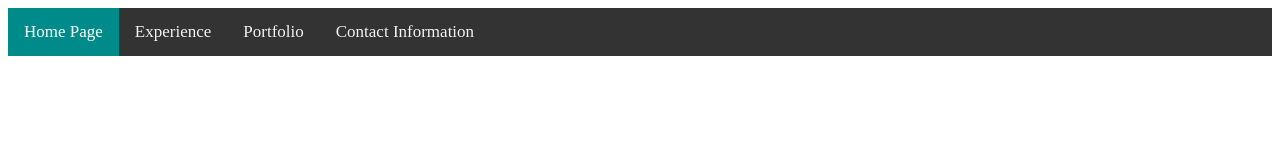
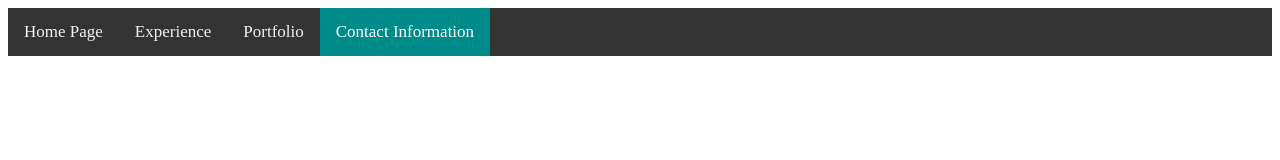
Before and after one commit to hkm11495/cs290proj, a plain HTML site: page contact.html in a window 1280 px wide. Drawn offline with Linux system fonts and the light colour scheme.

Commit message:
Add files via upload

```diff
--- a/contact.html
+++ b/contact.html
@@ -11,10 +11,10 @@
 
 	<body>
 	  <div class="menu">
-	    <a class="isActive" href="homepage.html"> Home Page </a>
+	    <a href="homepage.html"> Home Page </a>
 		<a href="experience.html"> Experience </a>
 		<a href="portfolio.html"> Portfolio </a>
-		<a href="contact.html"> Contact Information </a>
+		<a class="isActive" href="contact.html"> Contact Information </a>
 	  <div>
 	</body>
 </html>
```
Also changed, not shown: experience.html (+2 -2 lines), portfolio.html (+1 -1 lines).
